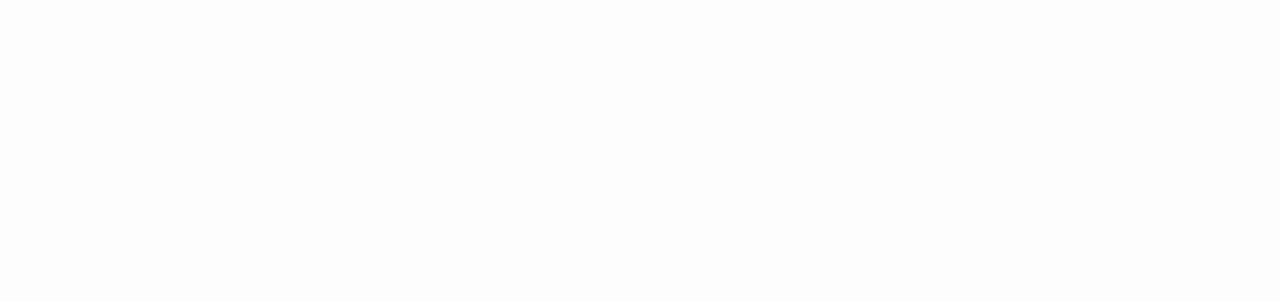
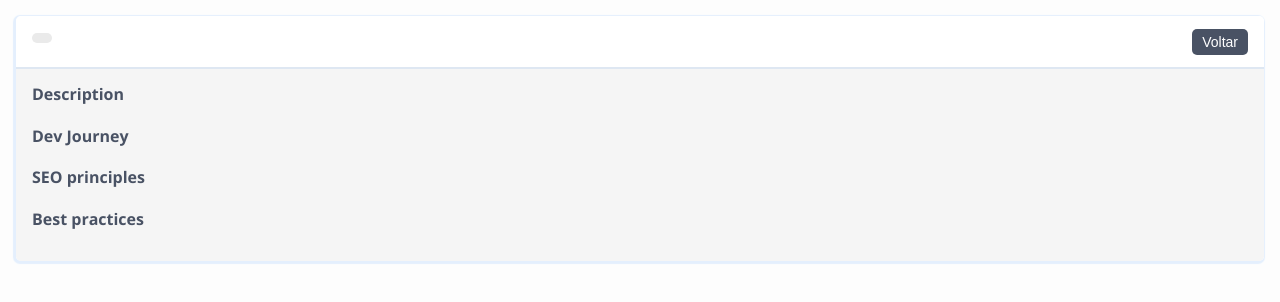
Before and after one commit to charlendafiti/SST_documentation, a Vue app in the folder front/: page /task/1 in a window 1280 px wide. Before the commit this address had no page. Shown: the top 302 px of the page. Built offline with nearby package versions, Linux system fonts and the light colour scheme; no server answers.

Commit message:
Single task page

```diff
--- a/front/src/components/Task.vue
+++ b/front/src/components/Task.vue
@@ -1,19 +1,29 @@
+<script setup>
+  import { RouterLink } from 'vue-router';
+</script>
+
 <template>
   <div class="task">
     <div class="task-header">
+
+    <router-link :to="{path: '/'}">
       <button
         v-if="showBackButton"
         class="back-button"
       > Voltar </button>
+    </router-link>
 
-      <span class="task-id">{{task.id}}</span>
+      <router-link :to="{path: `/task/${task.id}`}">
+        <span class="task-id">{{task.id}}</span>
+      </router-link>
+
       <h2 class="task-title">{{task.title}}</h2>
     </div>
     <div class="task-body">
-        <task-description-item title="Description" :text="task.description" />
-        <task-description-item title="Dev Journey" :text="task.dev_journey" />
-        <task-description-item title="SEO principles" :text="task.SEO_principles" />
-        <task-description-item title="Best practices" :text="task.best_practices" />
+        <task-description-item title="Description" :text="task.description || ''" />
+        <task-description-item title="Dev Journey" :text="task.dev_journey || ''" />
+        <task-description-item title="SEO principles" :text="task.SEO_principles || ''" />
+        <task-description-item title="Best practices" :text="task.best_practices || ''" />
     </div>
   </div>
 </template>
--- a/front/src/router/index.js
+++ b/front/src/router/index.js
@@ -1,5 +1,6 @@
 import { createRouter, createWebHistory } from 'vue-router'
 import Home from '../views/Home.vue'
+import Task from '../views/Task.vue'
 
 const router = createRouter({
   history: createWebHistory(import.meta.env.BASE_URL),
@@ -9,6 +10,11 @@
       name: 'home',
       component: Home
     },
+    {
+      path: '/task/:id',
+      name: 'task',
+      component: Task
+    },
   ]
 })
 
--- /dev/null
+++ b/front/src/views/Task.vue
@@ -0,0 +1,29 @@
+<template>
+    <task :task="task" showBackButton/>
+</template>
+
+<script>
+import Task from "../components/Task.vue"
+
+export default {
+    mounted: function() {
+        const taskId = this.$route.params.id;
+
+        fetch(`http://localhost:3021/tasks`)
+            .then(readableStream => readableStream.json())
+            .then(tasks => {
+                this.task = tasks.find(taskItem => taskItem.id == taskId);
+            })
+
+    },
+
+    components: {
+        Task
+    },
+
+    data: _ => ({
+        task: {},
+    })
+
+}
+</script>
```
Also changed, not shown: 2 other files (tests, documents, lock files or other folders).
